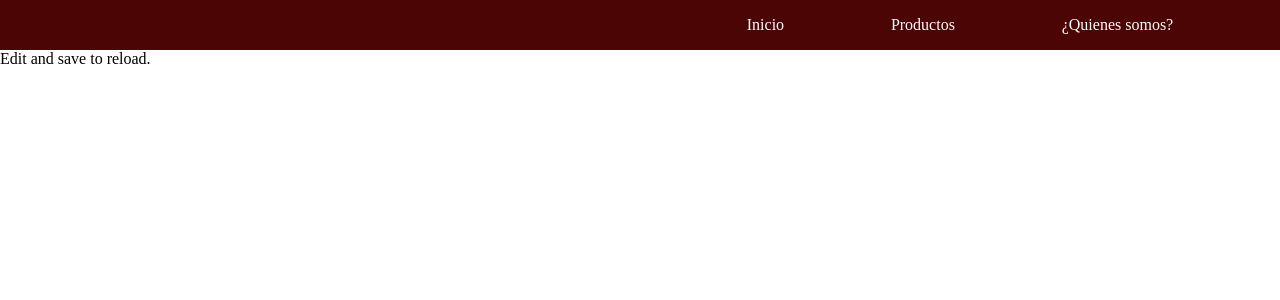
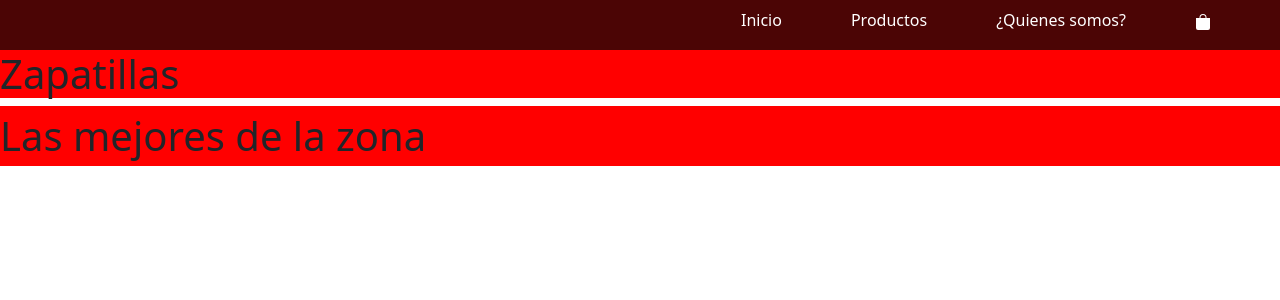
Before and after one commit to NicolasRamosB/proyectoFinal_react, a React (Create React App) app: page / in a window 1280 px wide. Shown: the top 300 px of the page. Built offline with nearby package versions, Linux system fonts and the light colour scheme.

Commit message:
Desafío: Crea tu landing

```diff
--- a/package.json
+++ b/package.json
@@ -3,10 +3,13 @@
   "version": "0.1.0",
   "private": true,
   "dependencies": {
+    "@react-icons/all-files": "^4.1.0",
     "@testing-library/jest-dom": "^5.16.4",
     "@testing-library/react": "^13.2.0",
     "@testing-library/user-event": "^13.5.0",
+    "bootstrap": "^5.1.3",
     "react": "^18.1.0",
+    "react-bootstrap": "^2.4.0",
     "react-dom": "^18.1.0",
     "react-scripts": "5.0.1",
     "web-vitals": "^2.1.4"
@@ -34,5 +37,8 @@
       "last 1 firefox version",
       "last 1 safari version"
     ]
+  },
+  "devDependencies": {
+    "react-icons": "^4.4.0"
   }
 }
--- a/public/index.html
+++ b/public/index.html
@@ -9,6 +9,12 @@
       name="description"
       content="Web site created using create-react-app"
     />
+
+
+    <link href="https://cdn.jsdelivr.net/npm/bootstrap@5.1.3/dist/css/bootstrap.min.css" rel="stylesheet"
+    integrity="sha384-1BmE4kWBq78iYhFldvKuhfTAU6auU8tT94WrHftjDbrCEXSU1oBoqyl2QvZ6jIW3" crossorigin="anonymous">
+
+
     <link rel="apple-touch-icon" href="%PUBLIC_URL%/logo192.png" />
     <!--
       manifest.json provides metadata used when your web app is installed on a
@@ -39,5 +45,9 @@
       To begin the development, run `npm start` or `yarn start`.
       To create a production bundle, use `npm run build` or `yarn build`.
     -->
+
+    <script src="https://cdn.jsdelivr.net/npm/bootstrap@5.1.3/dist/js/bootstrap.bundle.min.js"
+    integrity="sha384-ka7Sk0Gln4gmtz2MlQnikT1wXgYsOg+OMhuP+IlRH9sENBO0LRn5q+8nbTov4+1p"
+    crossorigin="anonymous"></script>
   </body>
 </html>
--- a/src/App.js
+++ b/src/App.jsx
@@ -1,14 +1,11 @@
 import NavBar from './components/NavBar/NavBar';
 import './App.css';
+import ItemListContainer from './components/ItemListContainer/ItemListContainer';
 function App() {
   return (
     <div className="App">
       <NavBar/>
-      <header className="App-header">
-        <p>
-          Edit and save to reload.
-        </p>
-      </header>
+      <ItemListContainer title="Zapatillas" description="Las mejores de la zona"/>
     </div>
   );
 }
--- /dev/null
+++ b/src/components/CartWidget/CartWidget.jsx
@@ -0,0 +1,10 @@
+
+export default function CartWidget ({handleClick, children}) {
+
+    return (
+      <li onClick={handleClick}>
+          {children}
+        </li>
+    )
+
+  }
--- a/src/components/Footer/Footer.js
+++ b/src/components/Footer/Footer.jsx
@@ -1,6 +1,6 @@
 import "./Footer.css"
 
-export default function NavBar (){
+export default function Footer (){
     return(
 
         <footer className="footer">
--- /dev/null
+++ b/src/components/ItemListContainer/ItemListContainer.jsx
@@ -0,0 +1,17 @@
+
+
+export default function ItemListContainer({title, description}) {
+
+    const styleItemListContainer = {
+        backgroundColor: 'red',
+        fontSize: '40px',
+    }
+  return (<>
+
+    <h1 className="titleItem" style={styleItemListContainer}>{title}</h1>
+
+    <p className="descriptionItem" style={styleItemListContainer}>{description}</p>
+
+    </>
+  )
+}
--- a/src/components/NavBar/NavBar.js
+++ /dev/null
@@ -1,17 +0,0 @@
-import "./NavBar.css"
-
-export default function NavBar (){
-    return(
-
-        <nav className="navbar">
-
-            <ul className="ul-navbar">
-                <li>Inicio</li>
-                <li>Productos</li>
-                <li>¿Quienes somos?</li>
-            </ul>
-
-        </nav>
-
-    )
-}
--- /dev/null
+++ b/src/components/NavBar/NavBar.jsx
@@ -0,0 +1,29 @@
+import CartWidget from "../CartWidget/CartWidget";
+import NavLink from "../NavLink/NavLink"
+import "./NavBar.css"
+import { BsFillBagFill } from "react-icons/bs";
+
+export default function NavBar (){
+
+    function handleClick(){
+        console.log("click");
+    }
+
+    return(
+
+        <nav className="navbar">
+
+            <ul className="ul-navbar">
+
+                <NavLink handleClick={handleClick} title="Inicio"/>
+                <NavLink handleClick={handleClick} title="Productos"/>
+                <NavLink handleClick={handleClick} title="¿Quienes somos?"/>
+                <CartWidget handleClick={handleClick}>
+                <BsFillBagFill/>
+                </CartWidget>
+            </ul>
+
+        </nav>
+
+    )
+}
--- /dev/null
+++ b/src/components/NavLink/NavLink.jsx
@@ -0,0 +1,9 @@
+
+
+export default function NavLink({handleClick, title}) {
+
+  return (
+    <li onClick={handleClick}>{title}</li>
+  )
+
+}
```
Also changed, not shown: src/components/CartWidget/CartWidget.css (added), 1 other file (tests, documents, lock files or other folders).
